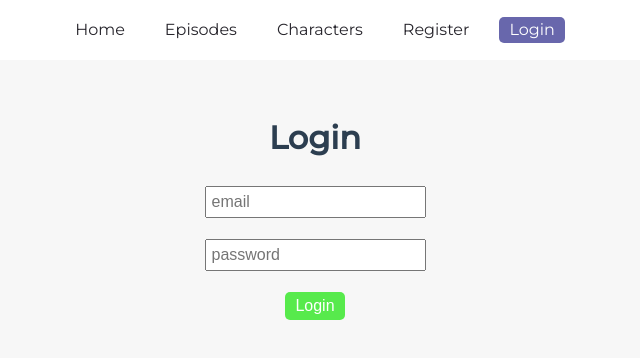
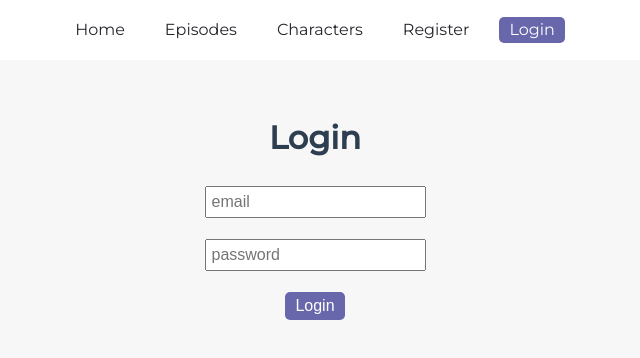
Before and after one commit to neboj/final-space, a Vue app: page /login in a window 1280 px wide. Shown: the top 358 px of the page, without its empty margins (325-965 px from the left). Built offline with nearby package versions, Linux system fonts and the light colour scheme.

Commit message:
Fix leftover old button styles.

```diff
--- a/src/assets/sass/styles.scss
+++ b/src/assets/sass/styles.scss
@@ -19,7 +19,7 @@ body {
   cursor: pointer;
 
   &--primary {
-    background: #57ea4c;
+    background: #6867ac;
   }
 
   &--secondary {
--- a/src/components/TheHeader.vue
+++ b/src/components/TheHeader.vue
@@ -65,6 +65,9 @@ export default {
     &__link {
       color: inherit;
       text-decoration: none;
+      &:hover {
+        text-decoration: underline;
+      }
     }
   }
 
--- a/src/views/Character.vue
+++ b/src/views/Character.vue
@@ -82,7 +82,7 @@ export default {
     }
     &-list {
       &__quote {
-        margin: px auto;
+        margin: 5px auto;
         font-style: italic;
       }
     }
--- a/src/views/User.vue
+++ b/src/views/User.vue
@@ -11,7 +11,7 @@
       <p class="user__email">{{ user.email }}</p>
     </div>
 
-    <div class="episodes">
+    <div v-if="episodes.length" class="episodes">
       <h3 class="episodes__title">Favorite episodes</h3>
       <ul class="episodes__list">
         <li
```
